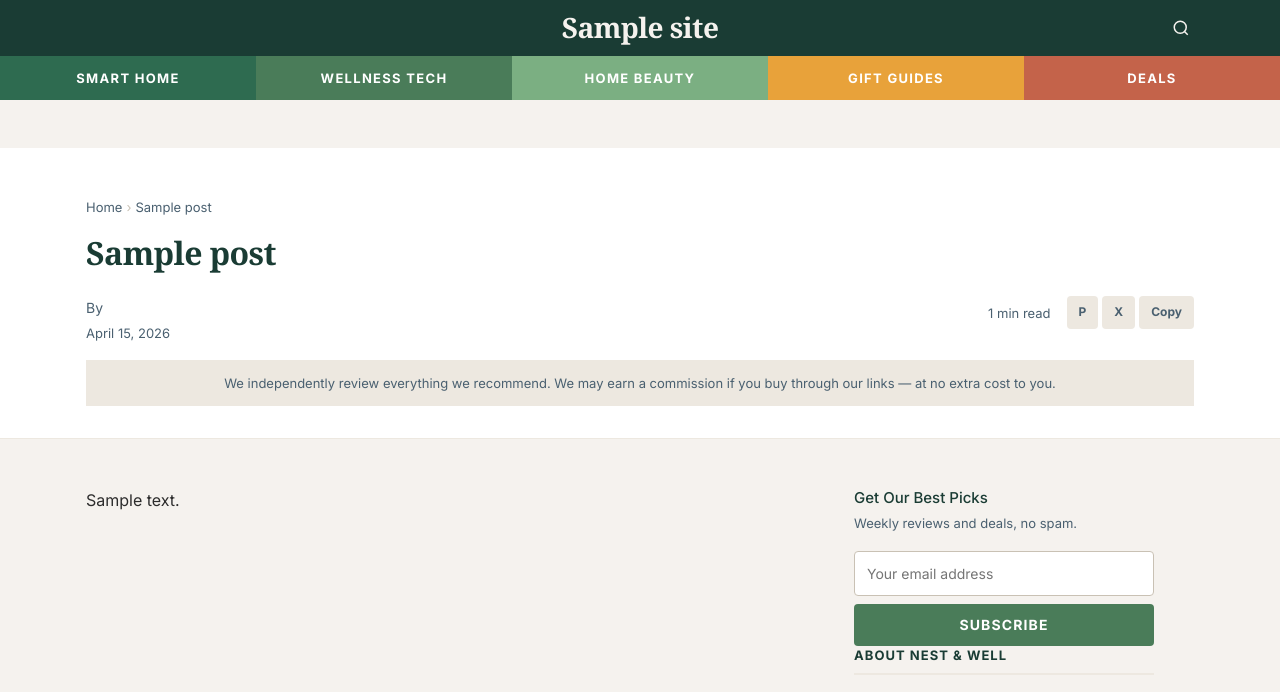
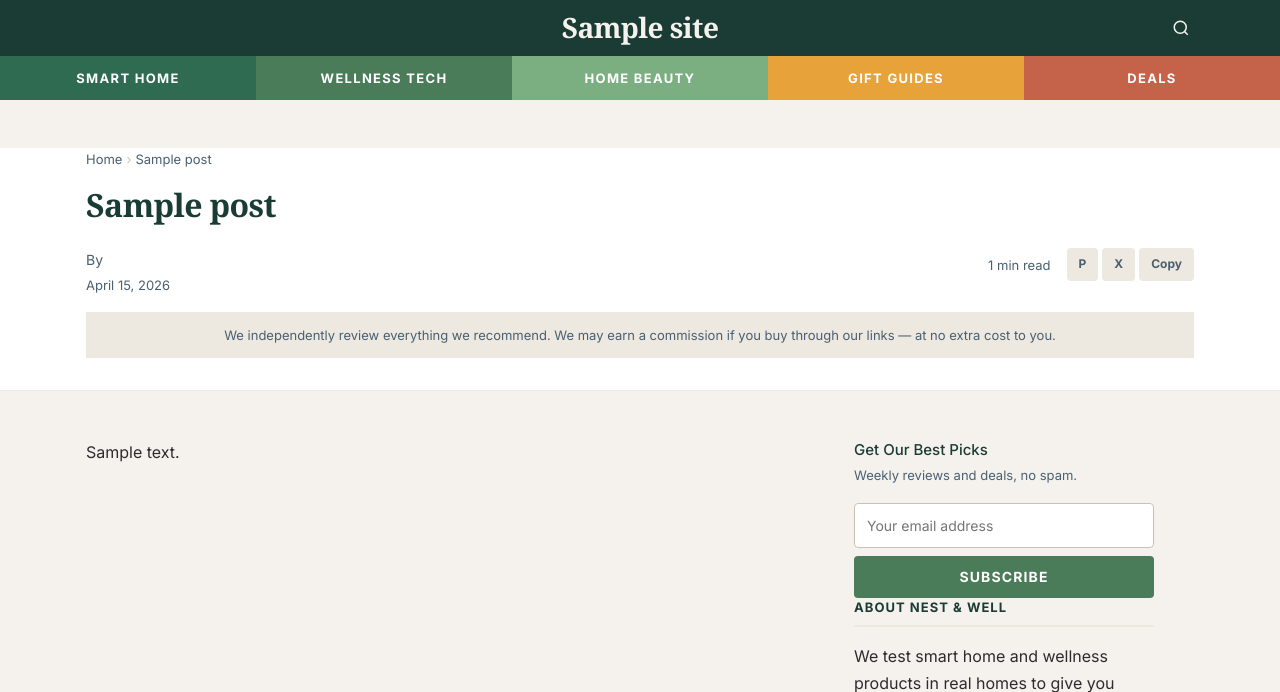
Before and after one commit to kekoanoeau/Amazon-Affiliates, a WordPress theme: template nest-and-well/single.php in a window 1280 px wide. Shown: the top 692 px of the page. Run offline with PHP 8.4 and a stand-in for WordPress, Linux system fonts and the light colour scheme; the site name, menu and one post (Sample post) are stand-ins, and other content is empty; some libraries are stand-ins or nearby versions.

Commit message:
Remove top padding above article header
Sets padding-top on .article-head to 0 (was var(--space-2xl) / 48px),
removing the extra space above the article header on single post pages.

https://claude.ai/code/session_01QSFdgysCjaG5BudSAftkx4

```diff
--- a/nest-and-well/assets/css/main.css
+++ b/nest-and-well/assets/css/main.css
@@ -1299,7 +1299,7 @@ em, i { font-style: italic; }
 
 .article-head {
     background: var(--white);
-    padding: var(--space-2xl) 0 var(--space-xl);
+    padding: 0 0 var(--space-xl);
     border-bottom: 1px solid var(--lt-stone);
     margin-bottom: var(--space-2xl);
 }
```
